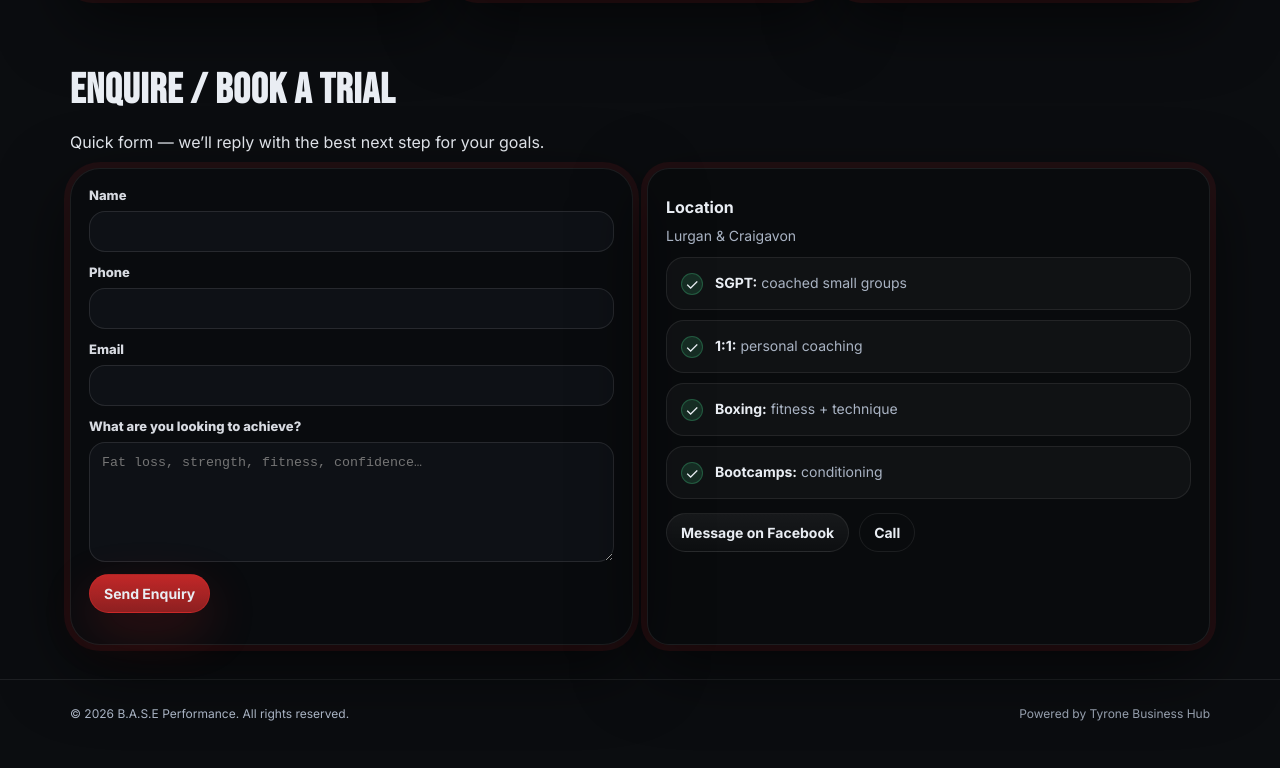
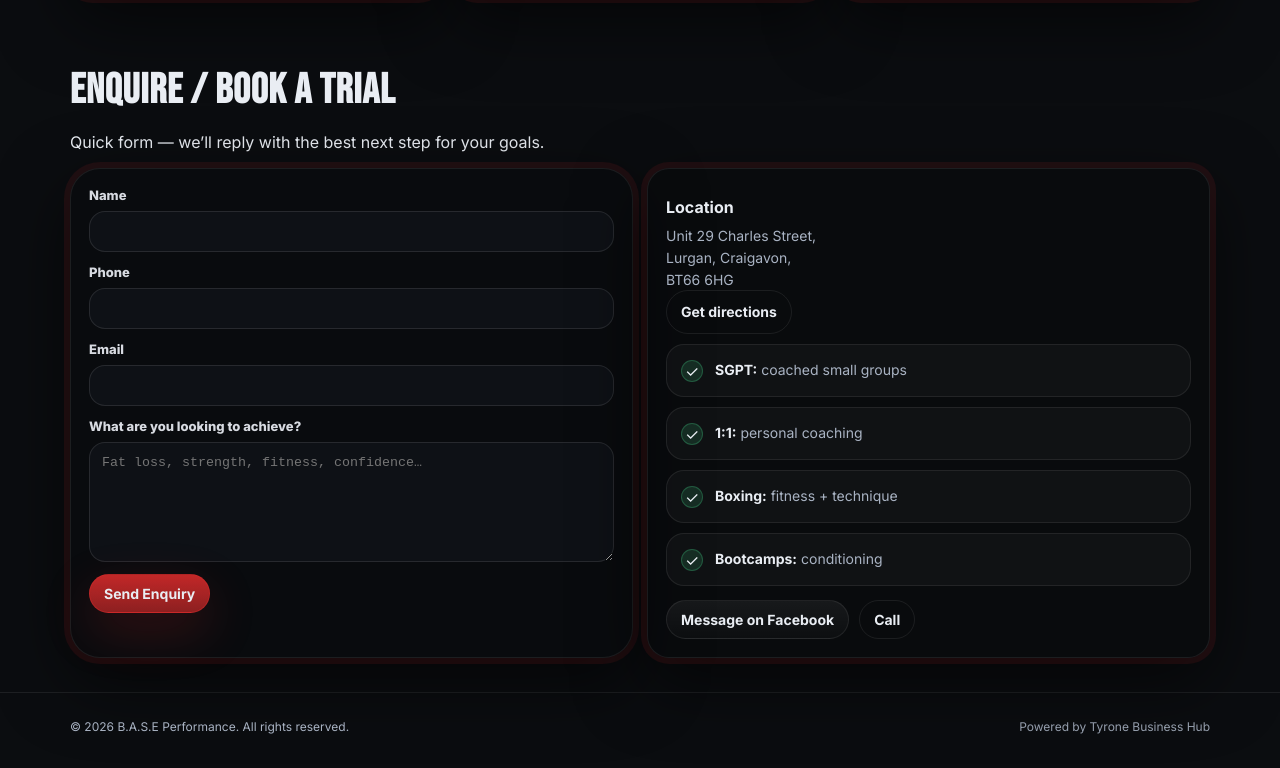
Before and after one commit to michaelchesters27-pixel/BASEPERFORMANCE, a plain HTML site: page index.html in a window 1280 px wide. Shown: the part 4335-5103 px from the top of the page. Drawn offline with Linux system fonts and the light colour scheme.

Commit message:
Update gym address and directions to Charles Street

```diff
--- a/index.html
+++ b/index.html
@@ -24,6 +24,7 @@
  "@type":"HealthClub",
  "name":"B.A.S.E Performance",
  "url":"https://www.baseperformance.co.uk",
+ "address":{"@type":"PostalAddress","streetAddress":"Unit 29 Charles Street","addressLocality":"Lurgan, Craigavon","postalCode":"BT66 6HG","addressCountry":"GB"},
  "areaServed":["Lurgan","Craigavon","Portadown","Aghagallon","Moira"], "telephone":"+447831563343",
  "sameAs":["https://www.facebook.com/share/1DUtf9pgX1/?mibextid=wwXIfr"]
  }
@@ -437,7 +438,8 @@
 </form>
 <div class="tile fade-in">
 <h3>Location</h3>
-<p class="muted">Lurgan &amp; Craigavon</p>
+<p class="muted">Unit 29 Charles Street,<br/>Lurgan, Craigavon,<br/>BT66 6HG</p>
+<p><a class="btn ghost" href="https://www.google.com/maps/search/?api=1&amp;query=Unit%2029%20Charles%20Street%2C%20Lurgan%2C%20Craigavon%2C%20BT66%206HG" rel="noopener" target="_blank">Get directions</a></p>
 <div class="list" style="margin-top:10px">
 <div class="li"><div class="tick">✓</div><p><strong>SGPT:</strong> coached small groups</p></div>
 <div class="li"><div class="tick">✓</div><p><strong>1:1:</strong> personal coaching</p></div>
```
